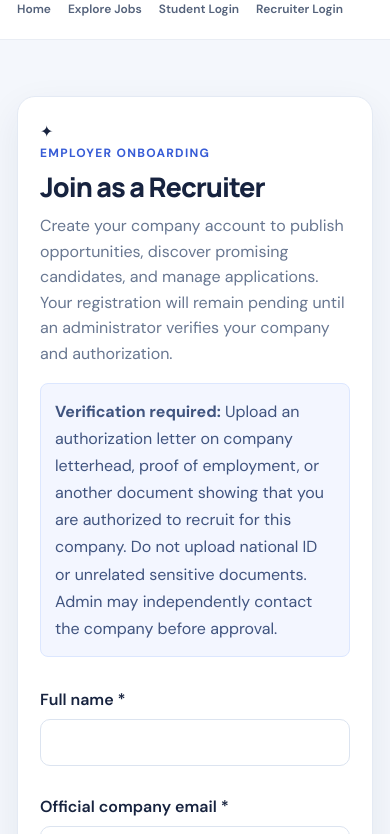
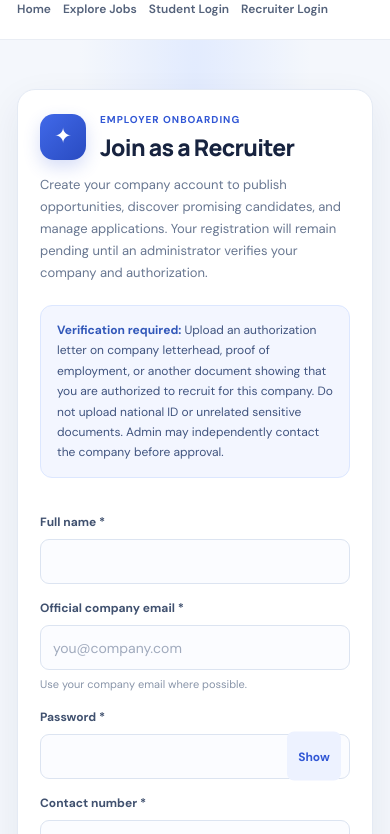
Before and after one commit to Siamm7/Ai-based-new, a website: page recruiter-register.html in a window 390 px wide. Shown: the part 52-886 px from the top of the page. Drawn offline with Linux system fonts and the light colour scheme.

Commit message:
Style recruiter registration form responsively

```diff
--- a/style.css
+++ b/style.css
@@ -699,3 +699,36 @@ button:disabled{cursor:not-allowed;opacity:.6;transform:none}
 @media(max-width:900px){.recruiter-login-shell{grid-template-columns:1fr minmax(340px,420px);gap:28px}.recruiter-login-intro h1{font-size:42px}}
 @media(max-width:720px){.recruiter-login-shell{width:min(500px,calc(100% - 34px));grid-template-columns:1fr;padding:38px 0 48px;gap:28px}.recruiter-login-intro{max-width:none}.recruiter-login-intro h1{font-size:37px;margin:17px 0 12px}.recruiter-login-intro>p{font-size:14px}.recruiter-login-benefits{gap:12px;margin-top:22px}.recruiter-explore-cta{margin-top:20px}.recruiter-login-card{padding:27px 22px}}
 @media(max-width:520px){.recruiter-login-page .site-header{align-items:flex-start}.recruiter-login-page .main-nav{overflow-x:auto;flex-wrap:nowrap;width:100%;justify-content:flex-start}.recruiter-login-page .main-nav a{white-space:nowrap}}
+
+
+/* Recruiter registration refresh */
+.recruiter-register-page{min-height:100vh;background:radial-gradient(ellipse at 50% 10%,rgba(220,231,255,.75),transparent 42%),#f4f7fc}
+.recruiter-register-page .site-header{background:rgba(255,255,255,.97)}
+.recruiter-register-page .main-nav{gap:clamp(12px,2vw,25px)}
+.recruiter-register-page .main-nav a:hover{color:#3157d5}
+.recruiter-register-page .page-shell{width:min(760px,calc(100% - 34px));padding:38px 0 60px}
+.recruiter-register-page .portal-box{max-width:none;margin:0;padding:34px 36px;border:1px solid #e3eaf5;border-radius:22px;background:#fff;box-shadow:0 22px 65px rgba(26,48,100,.10)}
+.recruiter-register-heading{display:flex;align-items:center;gap:14px;margin-bottom:8px}
+.recruiter-register-icon{width:46px;height:46px;flex:0 0 46px;display:grid;place-items:center;border-radius:14px;background:linear-gradient(135deg,#4169e9,#294bc1);color:#fff;font-size:21px;box-shadow:0 7px 17px rgba(49,87,213,.2)}
+.recruiter-register-page .portal-box .section-kicker{margin:0 0 5px;color:#3157d5;font-size:10px;font-weight:800;letter-spacing:1px}
+.recruiter-register-page .portal-box h1{margin:0;color:#17233f;font:800 27px/1.25 Manrope,sans-serif;letter-spacing:-.7px}
+.recruiter-register-lead{margin:12px 0 21px;color:#71809a;font-size:13px;line-height:1.7}
+.recruiter-register-page .portal-note{margin:0 0 22px;padding:14px 16px;border:1px solid #dce7ff;border-radius:12px;background:#f4f7ff;color:#52658b;font-size:12px;line-height:1.7}
+.recruiter-register-page .portal-note b{color:#3157b9}
+.recruiter-register-page .portal-grid{column-gap:16px;row-gap:2px}
+.recruiter-register-page .portal-box label{margin:13px 0 7px;color:#40516f;font-size:12px;font-weight:700}
+.recruiter-register-page .portal-box input:not([type=file]),.recruiter-register-page .portal-box textarea{width:100%;min-height:45px;padding:0 12px;border:1px solid #dce4f1;border-radius:9px;background:#fbfcff;color:#17233f;font:14px 'DM Sans',sans-serif;outline:none;transition:border-color .18s,box-shadow .18s}
+.recruiter-register-page .portal-box input::placeholder{color:#a0aabd}
+.recruiter-register-page .portal-box input:focus,.recruiter-register-page .portal-box textarea:focus{border-color:#829df2;box-shadow:0 0 0 4px rgba(54,91,214,.11);background:#fff}
+.recruiter-register-page .portal-box input[type=file]{width:100%;padding:12px;border:1px dashed #b9c9ed;border-radius:10px;background:#f9fbff;color:#64748b;font-size:12px}
+.recruiter-register-page .portal-hint{margin:6px 0 0;color:#8995a9;font-size:11px;line-height:1.5}
+.recruiter-register-page .portal-box .password-field-wrap{width:100%;margin:0}
+.recruiter-register-page .password-field-wrap input{padding-right:82px!important}
+.recruiter-register-page .password-visibility-toggle{width:auto!important;min-width:54px;height:30px;min-height:30px;margin:0!important;padding:5px 9px!important;border:0!important;border-radius:7px!important;background:#edf2ff!important;color:#3157d5!important;font-size:12px!important;line-height:1!important;box-shadow:none!important}
+.recruiter-register-page .portal-box button{display:flex;align-items:center;justify-content:center;gap:10px;width:100%;min-height:49px;margin-top:18px;padding:12px 18px;border:1px solid #294bc1;border-radius:10px;background:linear-gradient(135deg,#4169e9,#294bc1);color:#fff;font:800 14px 'DM Sans',sans-serif;box-shadow:0 8px 18px rgba(49,87,213,.22);transition:transform .18s,box-shadow .18s,filter .18s}
+.recruiter-register-page .portal-box button:hover{transform:translateY(-1px);filter:brightness(.97);box-shadow:0 11px 22px rgba(49,87,213,.28)}
+.recruiter-register-page .portal-box button:disabled{opacity:.65;cursor:wait;transform:none}
+.recruiter-register-page #rrMessage{min-height:18px;margin:10px 0 0;font-size:12px;line-height:1.5;overflow-wrap:anywhere}
+.recruiter-register-page .portal-box>p:last-child{margin:20px 0 0;padding-top:15px;border-top:1px solid #edf0f6;text-align:center;color:#71809a;font-size:12px}
+.recruiter-register-page .portal-box a{color:#3157d5;font-weight:800}
+@media(max-width:650px){.recruiter-register-page .page-shell{padding:25px 0 40px}.recruiter-register-page .portal-box{padding:25px 19px;border-radius:17px}.recruiter-register-page .portal-grid{grid-template-columns:1fr}.recruiter-register-page .portal-box .wide{grid-column:auto}.recruiter-register-page .portal-box h1{font-size:23px}}
```
